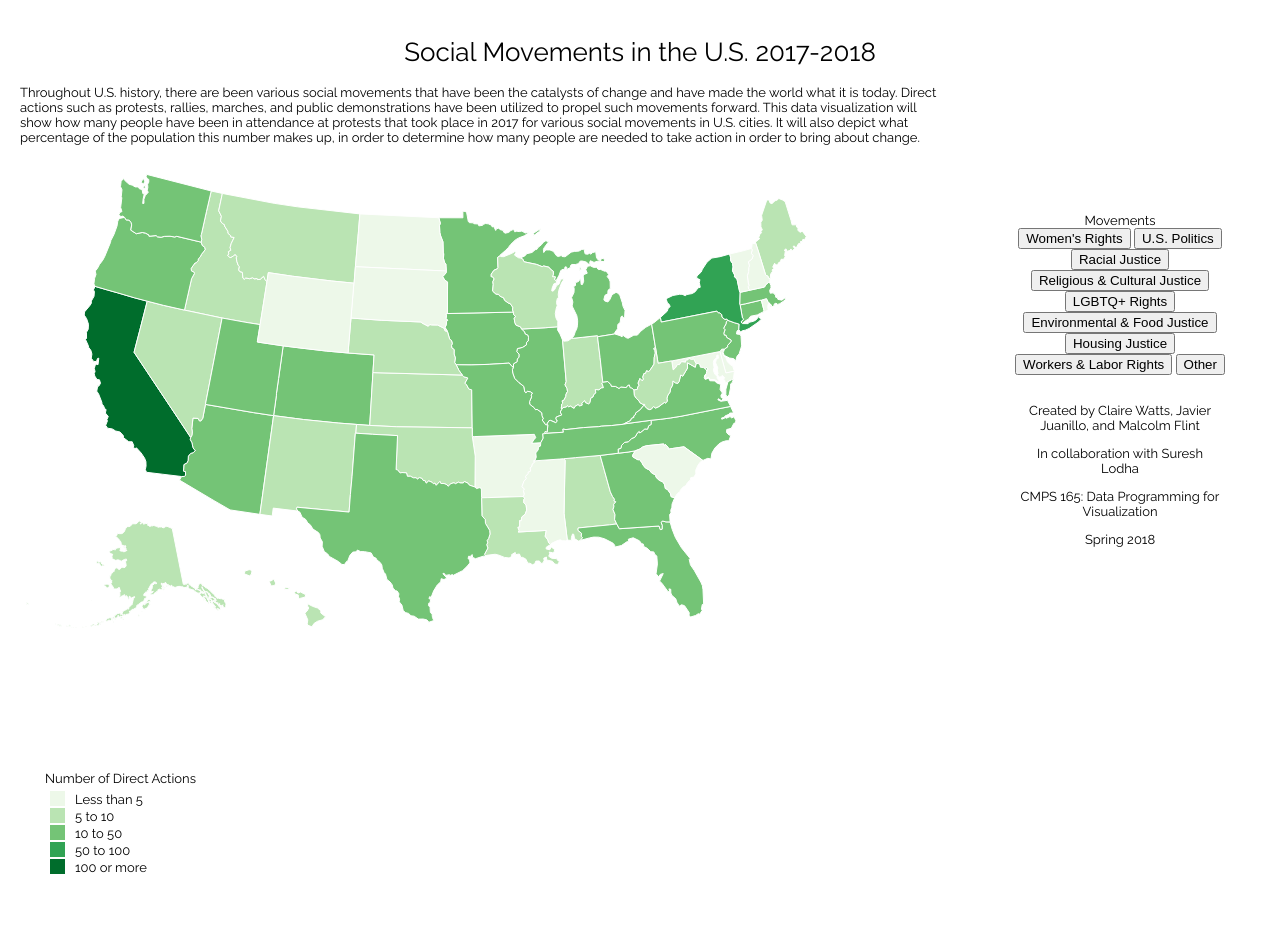
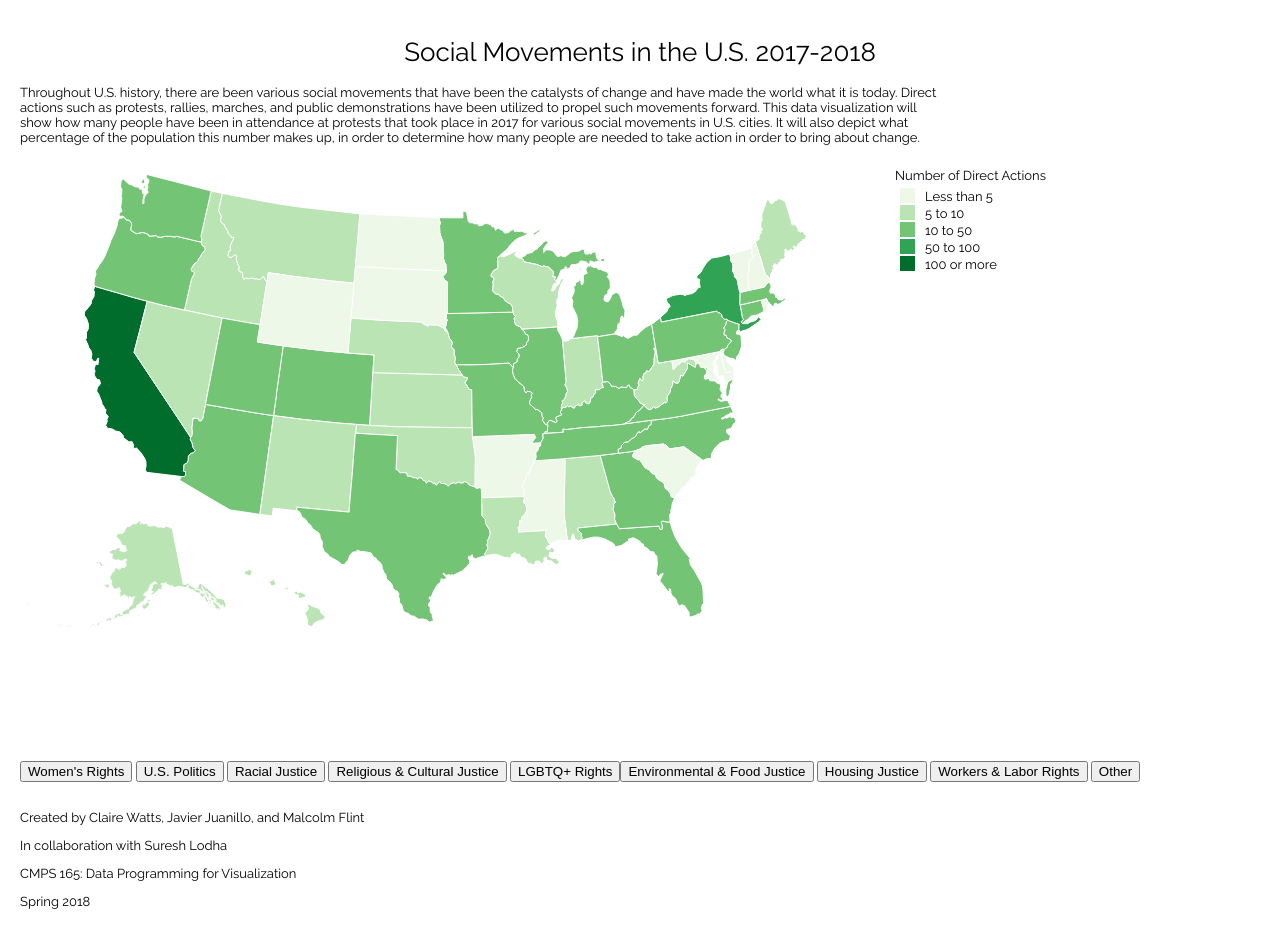
Before and after one commit to Social-Movements-2017-2018/visualization, a plain HTML site: page index.html in a window 1280 px wide. Drawn offline with nearby package versions, Linux system fonts and the light colour scheme.

Commit message:
moved buttons

```diff
--- a/index.html
+++ b/index.html
@@ -25,24 +25,21 @@
       It will also depict what percentage of the population this number makes up, in order to determine how many people
       are needed to take action in order to bring about change.</p>
 
-        <div style="width:280px; float:right; height:200px">
-        <div style="height:55px;"></div>
-        <center>
-        <div class="panel panel-default" align="center" style="width:270px; height: 130px;">
-        <div id="ownership_dropdown" style="">
-            <label align="center">Movements</label><br/>
-            <button id="home_price_1">Women's Rights</button>
-            <button id="home_price_2">U.S. Politics </button>
-            <button id="home_price_3">Racial Justice </button>
-            <button id="home_price_3">Religious & Cultural Justice </button>
-            <button id="home_price_3">LGBTQ+ Rights </button><button id="home_price_3">Environmental & Food Justice  </button>
-            <button id="home_price_3">Housing Justice</button>
-            <button id="home_price_3">Workers & Labor Rights</button>
-            <button id="home_price_3">Other</button>
-        </div>
-
     <!-- D3.js code -->
     <script type="text/javascript" src="social-movements.js"></script>
+
+    <br>
+
+    <div id="ownership_dropdown" style="">
+        <button id="women">Women's Rights</button>
+        <button id="politics">U.S. Politics </button>
+        <button id="racial">Racial Justice </button>
+        <button id="religious">Religious & Cultural Justice </button>
+        <button id="LGBTQ+">LGBTQ+ Rights </button><button id="home_price_3">Environmental & Food Justice  </button>
+        <button id="housing">Housing Justice</button>
+        <button id="workers">Workers & Labor Rights</button>
+        <button id="other">Other</button>
+    </div>
 
     <br>
 
--- a/social-movements.js
+++ b/social-movements.js
@@ -84,7 +84,7 @@ var stateColor = d3.scaleThreshold()
 
 //Define color scale to sort data values into buckets of color
 var pointColor = d3.scaleThreshold()
-              .domain([500,5000,50000,500000]) //Chosen input domain for color scale based on data
+              .domain([500,1000,5000,10000]) //Chosen input domain for color scale based on data
               .range(["rgb(255,255,178","rgb(254,204,92)","rgb(253,141,60)","rgb(240,59,32)","rgb(189,0,38)"]);
               //Colors derived from ColorBrewer, by Cynthia Brewer
               //https://github.com/d3/d3-scale-chromatic
```
